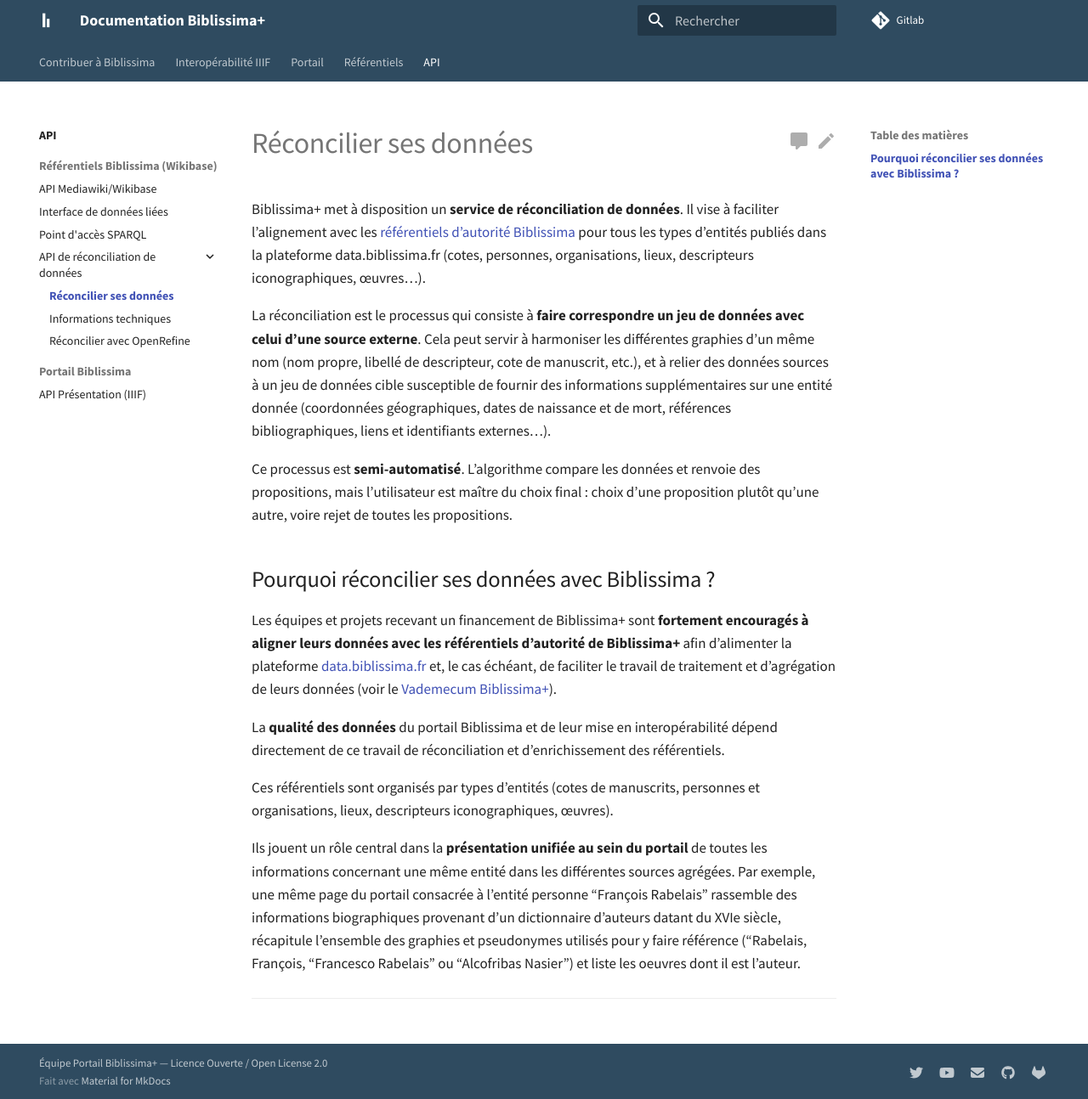
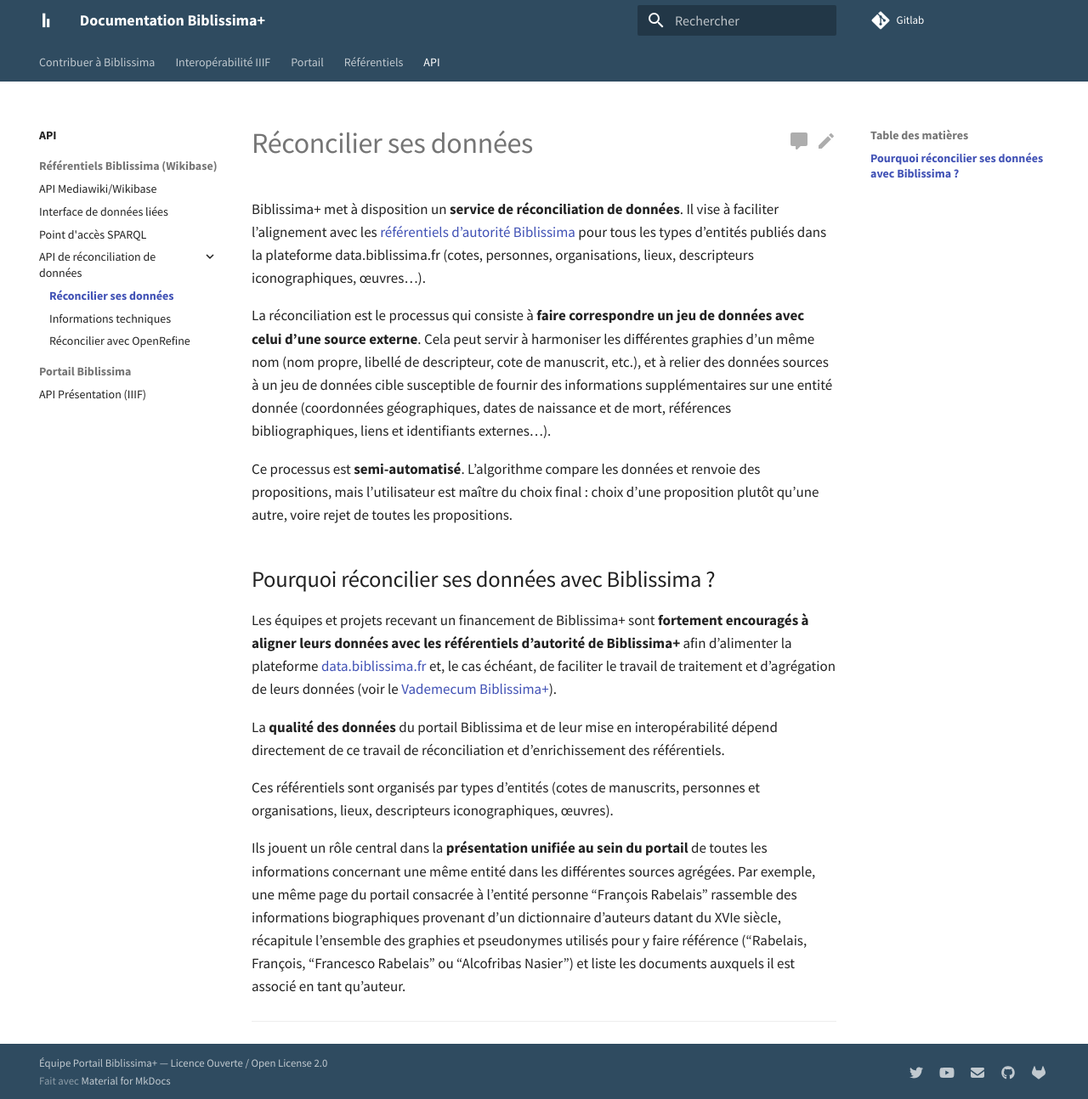
Before and after one commit to biblissima/doc.biblissima, an MkDocs documentation site: the page built from docs/api/api-reconciliation.md, in a window 1280 px wide and 1294 px high. Shown: the whole window at 85% size. Built offline with MkDocs 1.6.1 and Material for MkDocs 9.7.7, drawn with Linux system fonts in a browser that asks for light colours.

Commit message:
Minor text content corrections

```diff
--- a/docs/api/api-reconciliation.md
+++ b/docs/api/api-reconciliation.md
@@ -12,4 +12,4 @@ La **qualité des données** du portail Biblissima et de leur mise en interopér
 
 Ces référentiels sont organisés par types d’entités (cotes de manuscrits, personnes et organisations, lieux, descripteurs iconographiques, œuvres).
 
-Ils jouent un rôle central dans la **présentation unifiée au sein du portail** de toutes les informations concernant une même entité dans les différentes sources agrégées. Par exemple, une même page du portail consacrée à l’entité personne “François Rabelais” rassemble des informations biographiques provenant d’un dictionnaire d’auteurs datant du XVIe siècle, récapitule l’ensemble des graphies et pseudonymes utilisés pour y faire référence (“Rabelais, François, “Francesco Rabelais” ou “Alcofribas Nasier”) et liste les oeuvres dont il est l’auteur.
+Ils jouent un rôle central dans la **présentation unifiée au sein du portail** de toutes les informations concernant une même entité dans les différentes sources agrégées. Par exemple, une même page du portail consacrée à l’entité personne “François Rabelais” rassemble des informations biographiques provenant d’un dictionnaire d’auteurs datant du XVIe siècle, récapitule l’ensemble des graphies et pseudonymes utilisés pour y faire référence (“Rabelais, François, “Francesco Rabelais” ou “Alcofribas Nasier”) et liste les documents auxquels il est associé en tant qu'auteur.
```
Also changed, not shown: docs/api/openrefine.md (+1 -1 lines).
